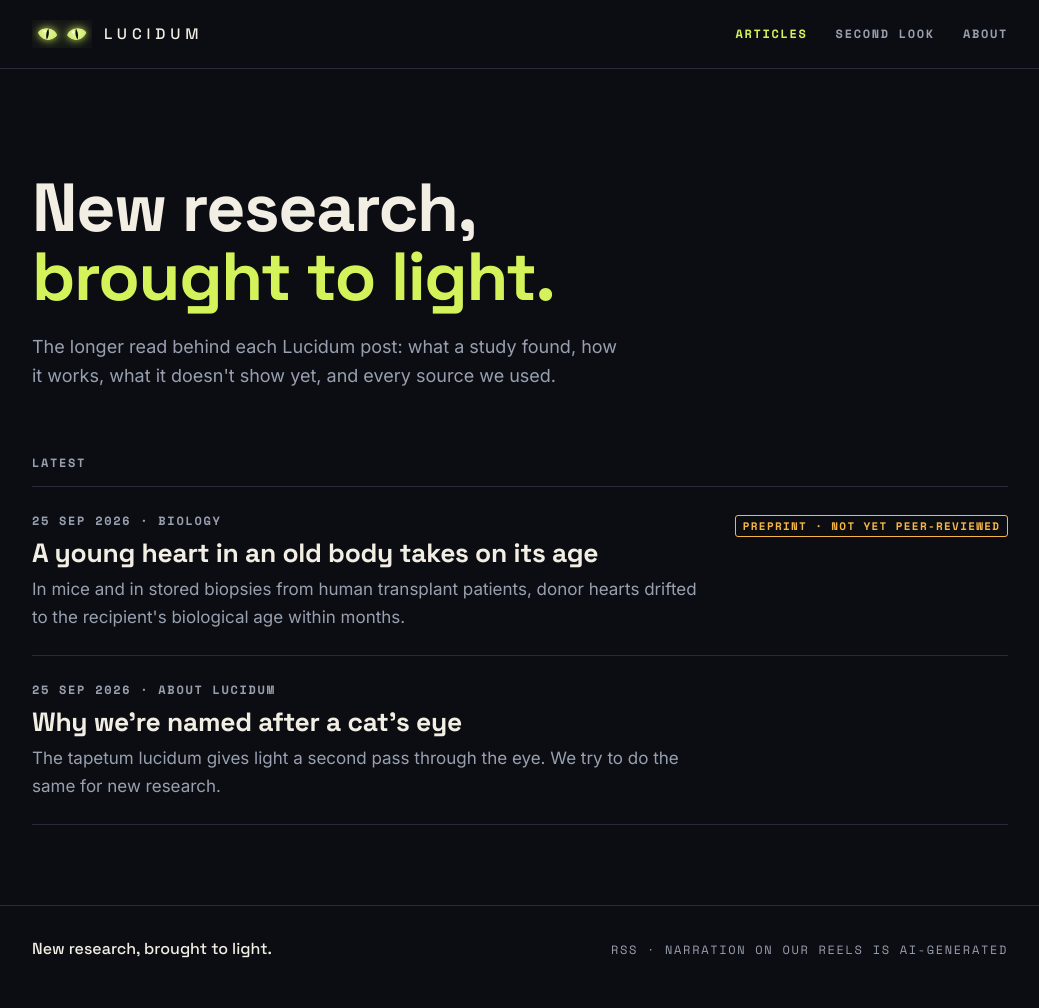
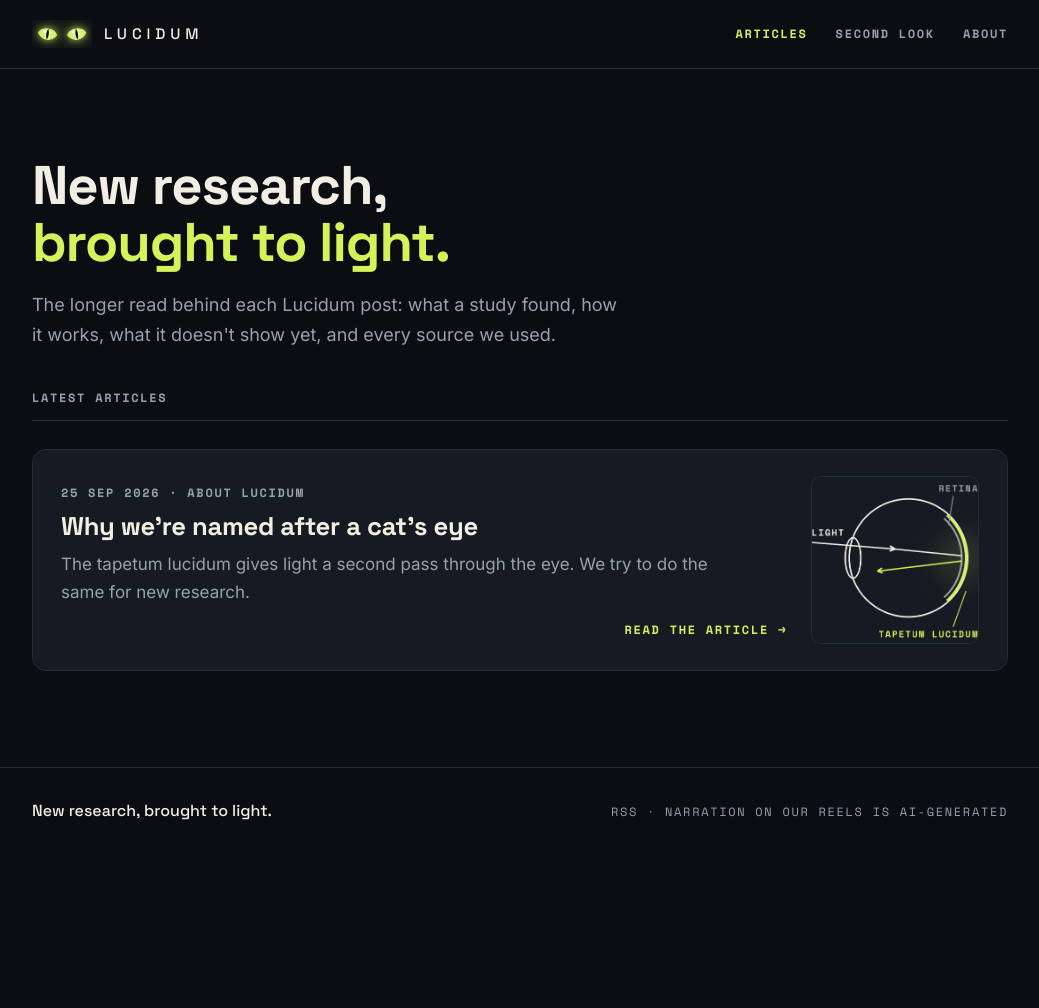
Before and after one commit to sadiqebrahim/lucidum, a Jekyll site: the page built from index.html, in a window 1280 px wide. Shown: the whole page, without its empty margins (120-1159 px from the left). Built offline with Jekyll 4.4.1, drawn with Linux system fonts in a browser that asks for light colours; after the commit the page ends 900 px from its top, so only the background shows below that.

Commit message:
Remove the young-hearts article; make article cards clearly clickable
Cards are now raised panels with a border, optional thumbnail, a Read
prompt and a hover state; the hero is smaller so titles don't compete.

Co-Authored-By: Claude Opus 5.5 <noreply@anthropic.com>

```diff
--- a/_includes/card.html
+++ b/_includes/card.html
@@ -1,6 +1,7 @@
 {%- assign p = include.post -%}
-<li class="card">
-  <a class="card__link" href="{{ p.url | relative_url }}">
+<li>
+  <a class="card{% if p.thumb %} card--thumb{% endif %}" href="{{ p.url | relative_url }}">
+    <div class="card__body">
       <p class="label">
         <time datetime="{{ p.date | date_to_xmlschema }}">{{ p.date | date: "%d %b %Y" }}</time>
         {%- if p.format == "second-look" %} · Second Look{% if p.episode %} #{{ p.episode }}{% endif %}
@@ -8,10 +9,15 @@
       </p>
       <h3 class="card__title">{{ p.title }}</h3>
       {%- if p.dek %}<p class="card__dek">{{ p.dek }}</p>{% endif %}
-  </a>
       <p class="card__meta">
         {%- if p.verdict -%}{%- assign v = site.data.brand.verdicts[p.verdict] -%}
         <span class="badge badge--{{ v.color }}">{{ v.label }}</span>{%- endif -%}
         {% include badge.html review=p.review_status %}
+        <span class="card__cta">Read the article <span aria-hidden="true">→</span></span>
       </p>
+    </div>
+    {%- if p.thumb %}
+    <img class="card__thumb" src="{{ p.thumb | relative_url }}" alt="" loading="lazy">
+    {%- endif %}
+  </a>
 </li>
--- a/_posts/2026-09-25-young-hearts-age.md
+++ /dev/null
@@ -1,45 +0,0 @@
----
-title: A young heart in an old body takes on its age
-dek: In mice and in stored biopsies from human transplant patients, donor hearts drifted to the recipient's biological age within months.
-topic: Biology
-format: news
-review_status: preprint
-follow_up: We'll give this a Second Look when it's peer-reviewed.
-sources:
-  - title: Young organs may not be a fountain of youth for recipients, MIT Technology Review
-    url: https://www.technologyreview.com/2026/09/25/1145083/young-organs-may-not-be-a-fountain-of-youth-for-recipients/
-  - title: Poganik et al., bioRxiv
-    url: https://www.biorxiv.org/content/10.64898/2026.09.15.751836v1
-    note: (preprint; linked from the MIT Technology Review story, not read directly)
----
-
-If you move a heart from a young donor into an older recipient, you might hope the new organ keeps some of its youth, and maybe even passes a little of it on. A new preprint from Jesse Poganik and colleagues at Brigham and Women's Hospital in Boston suggests it goes the other way. In mice, and in tissue from human transplant patients, the donor heart soon <mark>takes on the biological age of the body it's in</mark>.
-
-## What they did
-
-The team worked in mice first. Rather than swapping out the animal's own heart, they gave each mouse a second one, implanted in the neck, so the new heart and the original could be compared side by side. Some young adult mice got hearts from middle-aged donors; some middle-aged mice got young hearts, [as MIT Technology Review describes it](https://www.technologyreview.com/2026/09/25/1145083/young-organs-may-not-be-a-fountain-of-youth-for-recipients/).
-
-To measure age, they used three "aging clocks": molecular tests that estimate how old a tissue looks biologically, as opposed to how many birthdays it has had. In mice without a transplant, the clocks tracked real age well.
-
-Four to six months after surgery, the transplanted hearts had shifted toward the age of their new owner. Young hearts read older. Old hearts read younger. The recipients' blood, their other organs and their original hearts showed no sign of being changed by the extra heart, whatever its age.
-
-The team then turned to people. Heart transplant patients have repeated small biopsies after surgery, and Brigham and Women's has kept those samples for decades. Run through the same clocks, the human hearts showed the same pattern: whatever the donor's age, the new heart soon matched the recipient's biological age.
-
-## How it works, as far as anyone knows
-
-Nobody knows why yet. João Pedro de Magalhães, an aging researcher at the University of Birmingham who wasn't involved, suggested the recipient's immune cells might be setting the new organ's aging markers as they circulate. Poganik raised two other possibilities: any youthful effect from one young organ may simply be diluted by an older body, or one organ may be too little to matter.
-
-A way to picture it: an organ is less like a sealed time capsule and more like a guest who picks up the habits of the house they move into.
-
-## Why it matters
-
-The idea that young tissue can rejuvenate an old body has a long history in mouse experiments that joined young and old animals' circulations. This result suggests that a single young organ doesn't work that way, at least not for the heart.
-
-It may also matter for transplants. In hospital records, Poganik found that heart recipients were typically around 20 years older than their donors, and hearts from older donors are often turned away on the assumption that they won't work as well. If a heart ends up matching its recipient's age anyway, he hopes surgeons will reconsider some of those older organs.
-
-## The catch
-
-This is a preprint and hasn't been peer-reviewed. Aging clocks measure molecular markers, not how well a heart actually pumps, so "younger" here means younger by those tests. The mouse hearts were extra hearts in the neck, not replacements doing the full job, and the human data come from one hospital's stored samples. The study also doesn't show why the shift happens.
-{: .catch}
-
-The short version: a heart seems to answer to the body it's in, not the one it came from.
--- a/assets/css/style.css
+++ b/assets/css/style.css
@@ -79,10 +79,10 @@ a:hover { color: var(--eyeshine); }
 .nav a:hover, .nav a[aria-current="page"] { color: var(--eyeshine); }
 
 /* Home + section heroes */
-.hero { padding-top: clamp(48px, 9vw, 104px); padding-bottom: clamp(32px, 6vw, 64px); }
+.hero { padding-top: clamp(40px, 7vw, 88px); padding-bottom: clamp(20px, 4vw, 40px); }
 .hero .label { margin-bottom: 16px; }
 .hero__title {
-  font: 700 clamp(2.25rem, 6.5vw, 4.25rem)/1.02 var(--display);
+  font: 700 clamp(2rem, 5vw, 3.4rem)/1.04 var(--display);
   letter-spacing: -0.02em;
   margin: 0;
   max-width: 16ch;
@@ -98,17 +98,34 @@ a:hover { color: var(--eyeshine); }
 .verdict-key li { display: grid; grid-template-columns: 9.5em 1fr; gap: 14px; align-items: baseline; }
 .verdict-key .badge { text-align: center; }
 
-/* Article list */
-.cards { list-style: none; margin: 0 0 80px; padding: 0; }
-.card { border-bottom: 1px solid var(--rule); padding: 26px 0 24px; display: grid; grid-template-columns: 1fr auto; gap: 8px 32px; align-items: start; }
-.card__link { text-decoration: none; display: block; }
-.card__link:hover .card__title { color: var(--eyeshine); }
-.card__title { font: 700 clamp(1.3rem, 2.6vw, 1.65rem)/1.18 var(--display); letter-spacing: -0.01em; margin: 8px 0 6px; text-wrap: balance; transition: color 0.15s; }
+/* Article list: each article is a raised, clearly clickable card */
+.cards { list-style: none; margin: 28px 0 96px; padding: 0; display: grid; gap: 18px; }
+.card {
+  display: grid; grid-template-columns: 1fr; gap: 24px; align-items: center;
+  background: var(--dusk);
+  border: 1px solid var(--rule);
+  border-radius: 14px;
+  padding: 26px 28px;
+  text-decoration: none;
+  color: var(--paper);
+  transition: border-color 0.18s, transform 0.18s, background-color 0.18s;
+}
+.card--thumb { grid-template-columns: 1fr 168px; }
+.card:hover, .card:focus-visible { border-color: var(--eyeshine); background: #1A1F28; transform: translateY(-2px); color: var(--paper); }
+.card:focus-visible { outline: none; box-shadow: 0 0 0 2px var(--eyeshine); }
+.card__body { min-width: 0; }
+.card__title { font: 700 clamp(1.3rem, 2.6vw, 1.6rem)/1.2 var(--display); letter-spacing: -0.01em; margin: 10px 0 8px; text-wrap: balance; }
+.card:hover .card__title { color: var(--eyeshine); }
 .card__dek { color: var(--mist); margin: 0; max-width: 62ch; }
-.card__meta { margin: 0; display: flex; gap: 8px; flex-wrap: wrap; justify-content: flex-end; padding-top: 2px; }
+.card__meta { margin: 18px 0 0; display: flex; gap: 10px; flex-wrap: wrap; align-items: center; }
+.card__cta { margin-left: auto; font: 700 0.75rem/1 var(--mono); letter-spacing: 0.14em; text-transform: uppercase; color: var(--eyeshine); white-space: nowrap; }
+.card__cta span { display: inline-block; transition: transform 0.18s; }
+.card:hover .card__cta span { transform: translateX(4px); }
+.card__thumb { width: 168px; height: 168px; object-fit: cover; border-radius: 10px; background: var(--night); border: 1px solid var(--rule); }
 @media (max-width: 640px) {
-  .card { grid-template-columns: 1fr; }
-  .card__meta { justify-content: flex-start; }
+  .card, .card--thumb { grid-template-columns: 1fr; padding: 22px 20px; }
+  .card__thumb { order: -1; width: 100%; height: 180px; }
+  .card__cta { margin-left: 0; width: 100%; }
 }
 
 /* Article */
--- a/index.html
+++ b/index.html
@@ -7,7 +7,7 @@ title: Articles
   <p class="hero__lede">The longer read behind each Lucidum post: what a study found, how it works, what it doesn't show yet, and every source we used.</p>
 </section>
 <section class="wrap" aria-labelledby="latest">
-  <h2 id="latest" class="label section-label">Latest</h2>
+  <h2 id="latest" class="label section-label">Latest articles</h2>
   {%- if site.posts.size > 0 %}
   <ul class="cards">
     {%- for post in site.posts %}{% include card.html post=post %}{% endfor %}
```
Also changed, not shown: _posts/2026-09-25-why-lucidum.md (+1 -0 lines). Lines whose indentation alone changed are shown as unchanged.
